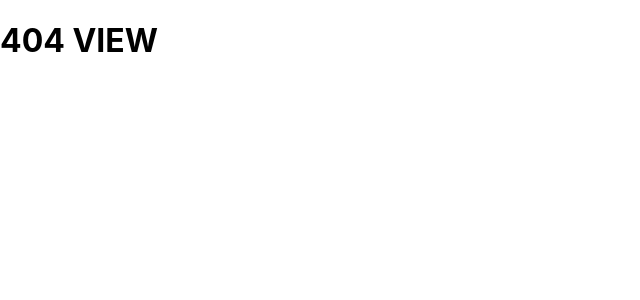
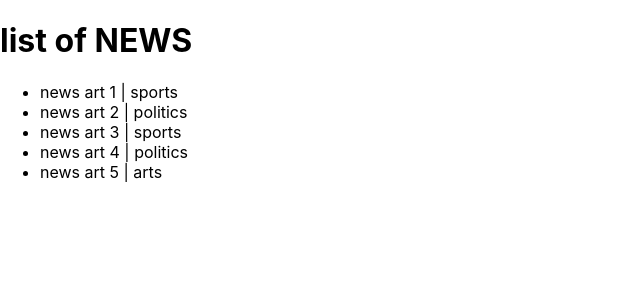
Before and after one commit to rabindranathfv/next-base-app, a Next.js app: page /news in a window 1280 px wide. Before the commit this address had no page. Shown: the top 300 px of the page, without its empty margins (0-640 px from the left). Built offline with nearby package versions, Linux system fonts and the light colour scheme; data requests are answered from the project's data file.

Commit message:
SSR with async call in frontend with query params example

```diff
--- /dev/null
+++ b/db.json
@@ -0,0 +1,34 @@
+{
+  "news": [
+    {
+      "id": 1,
+      "title": "news art 1",
+      "description": "descrp 1",
+      "category": "sports"
+    },
+    {
+      "id": 2,
+      "title": "news art 2",
+      "description": "descrp 2",
+      "category": "politics"
+    },
+    {
+      "id": 3,
+      "title": "news art 3",
+      "description": "descrp 3",
+      "category": "sports"
+    },
+    {
+      "id": 4,
+      "title": "news art 4",
+      "description": "descrp 4",
+      "category": "politics"
+    },
+    {
+      "id": 5,
+      "title": "news art 5",
+      "description": "descp 5",
+      "category": "arts"
+    }
+  ]
+}
--- a/package.json
+++ b/package.json
@@ -6,9 +6,11 @@
     "dev": "next dev",
     "build": "next build",
     "start": "next start",
-    "lint": "next lint"
+    "lint": "next lint",
+    "fake-back": "json-server --watch db.json --port 4000"
   },
   "dependencies": {
+    "json-server": "^0.17.1",
     "next": "12.2.6",
     "react": "18.2.0",
     "react-dom": "18.2.0"
--- /dev/null
+++ b/pages/news/index.tsx
@@ -0,0 +1,51 @@
+import Link from "next/link";
+
+export interface New {
+  id: Number;
+  category: string;
+  description: string;
+  title: string;
+}
+
+export interface INews {
+  news: New[];
+}
+
+const ListNews = ({ news }: INews) => {
+  console.log("🚀 ~ file: index.tsx:14 ~ ListNews ~ news", news);
+
+  return (
+    <div>
+      <h1> list of NEWS</h1>
+
+      <ul>
+        {news.map((nw) => {
+          return (
+            <Link key={nw.id.toString()} href={`news/${nw.id.toString()}`}>
+              <li>
+                {nw.title} | {nw.category}
+              </li>
+            </Link>
+          );
+        })}
+      </ul>
+    </div>
+  );
+};
+
+export default ListNews;
+
+export async function getServerSideProps() {
+  const resp = await fetch("http://localhost:4000/news");
+  const data = await resp.json();
+  console.log(
+    "🚀 ~ file: index.tsx:29 ~ GetServerSidePropsContext ~ data",
+    data
+  );
+
+  return {
+    props: {
+      news: data,
+    },
+  };
+}
--- a/src/components/blogDetail.tsx
+++ b/src/components/blogDetail.tsx
@@ -7,7 +7,6 @@ export interface IBlog {
 const BlogDetail = ({ blog }: IBlog) => {
   return (
     <>
-      <pre>{JSON.stringify(blog, null, 0)}</pre>
       <h2> Title: {blog.title}</h2>
       <p>Content: {blog.body}</p>
       <p>Power By userId: {blog.userId.toString()}</p>
```
Also changed, not shown: pages/news/[category].tsx (added, +49 -0 lines), 1 other file (tests, documents, lock files or other folders).
